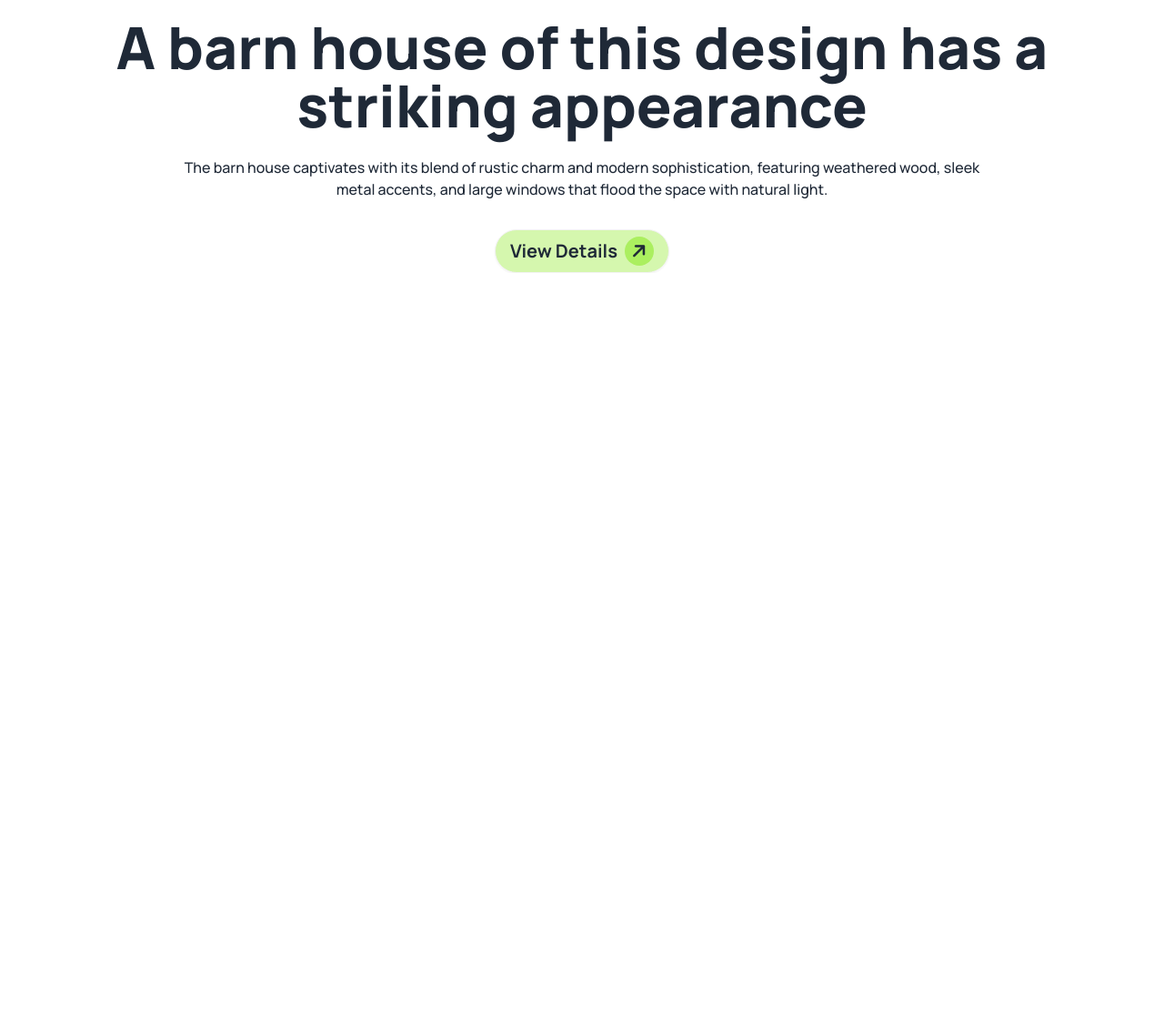
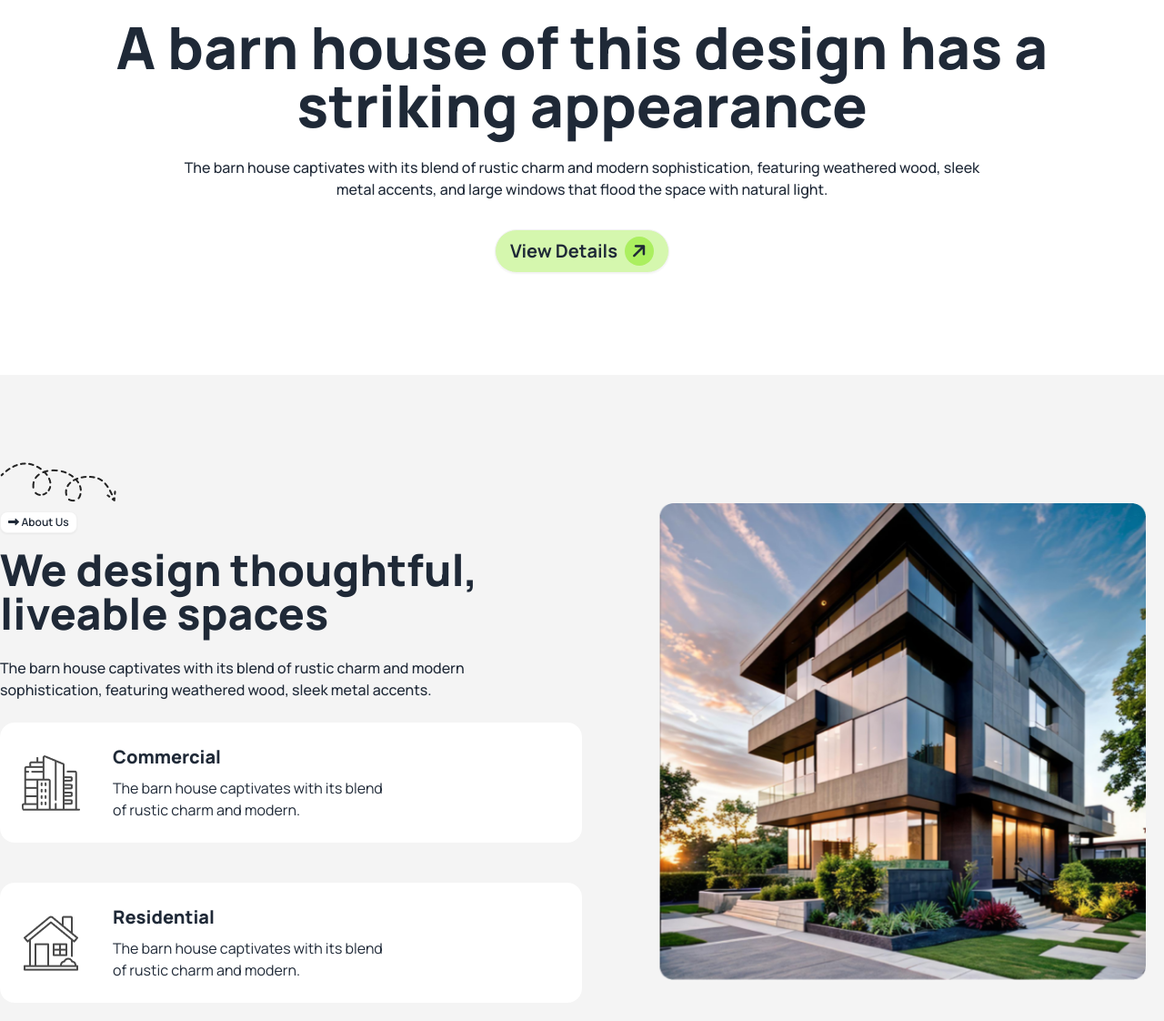
Before and after one commit to abirhasanabid/assaingment-3, a plain HTML site: page index.html in a window 1280 px wide. Shown: the part 534-1656 px from the top of the page at 91% size. Before the commit the page ends 834 px from the top, so only its background shows below. Drawn offline with nearby package versions, Linux system fonts and the light colour scheme.

Commit message:
desing section added

```diff
--- a/index.html
+++ b/index.html
@@ -43,7 +43,7 @@
 
 <body class="manrope">
     <!-- header -->
-    <header>
+    <header class="px-5 md:px-0">
         <!-- navber -->
         <nav class="md:container mx-auto my-10 md:my-14">
             <div class="navbar bg-base-100">
@@ -80,10 +80,8 @@
             </div>
         </nav>
     </header>
-    <!-- main -->
-    <main class="container md:mx-auto px-5 md:px-0">
     <!-- banner section -->
-         <section>
+    <section class="mb-12 md:mb-20 lg:mb-28 px-5 md:px-0">
         <!-- img -->
         <div class="">
             <img class="mx-auto" src="./assets/banner.png" alt="">
@@ -94,12 +92,60 @@
                 A barn house of this design has a <br> striking appearance
             </h1>
             <p class="max-w-4xl mx-auto p-color font-medium pt-6">
-                    The barn house captivates with its blend of rustic charm and modern sophistication, featuring weathered
+                The barn house captivates with its blend of rustic charm and modern sophistication, featuring
+                weathered
                 wood, sleek metal accents, and large windows that flood the space with natural light.
             </p>
             <div class="pt-6 md:pt-8">
                 <button class="btn w-full md:w-auto bg-btn-bg-2 font-bold  md:text-xl rounded-full ">View Details<i
                         class="fa-solid fa-arrow-right -rotate-45 bg-btn-bg-1 w-8 h-8 grid place-items-center rounded-full"></i></button>
+            </div>
+        </div>
+    </section>
+    <!-- main -->
+    <main class="bg-[#F4F4F4]">
+        <!-- design section -->
+        <section class="md:container mx-auto px-5 lg:px-0">
+            <div class="pt-12 md:pt-24 flex flex-col lg:flex-row items-center justify-between mx-auto ">
+                <!-- text -->
+                <div class="lg:w-2/4">
+                    <img class="pb-2 hidden lg:block" src="./assets/Vector.png" alt="">
+                    <button class="btn btn-xs bg-white block lg:inline mx-auto p-color"><i
+                            class="fa-solid fa-right-long"></i> About Us</button>
+                    <h1 class="h-color text-4xl text-center lg:text-start md:text-5xl font-extrabold pt-4 pb-6">
+                        We design thoughtful, <br>liveable spaces
+                    </h1>
+                    <p class="p-color text-center lg:text-start font-medium max-w-[559px] md:mx-auto lg:mx-0">
+                        The barn house captivates with its blend of rustic charm and
+                        modern sophistication, featuring weathered wood, sleek metal accents.
+                    </p>
+                    <!-- cards -->
+                    <div class="md:grid gap-5 md:grid-cols-2 lg:grid-cols-1 mb-5">
+                        <!-- card-1 -->
+                        <div class="card card-side bg-base-100 gap-5 lg:gap-9 mt-6 p-3 lg:p-6">
+                            <figure>
+                                <img src="./assets/commercial.png" alt="Movie" />
+                            </figure>
+                            <div class="">
+                                <h2 class="card-title  font-extrabold md:pb-2">Commercial</h2>
+                                <p>The barn house captivates with its blend <br> of rustic charm and modern.</p>
+                            </div>
+                        </div>
+                        <!-- card-2 -->
+                        <div class="card card-side bg-base-100 gap-5 lg:gap-9 mt-6 p-3 lg:p-6">
+                            <figure>
+                                <img src="./assets/residential.png" alt="Movie" />
+                            </figure>
+                            <div class="">
+                                <h2 class="card-title  font-extrabold md:pb-2">Residential</h2>
+                                <p>The barn house captivates with its blend <br> of rustic charm and modern.</p>
+                            </div>
+                        </div>
+                    </div>
+                </div>
+                <!-- img  -->
+                <div class="md:w-[770px] lg:max-w-xl px-5">
+                    <img class="w-full" src="./assets/Rectangle.png" alt="">
                 </div>
             </div>
         </section>
```
Lines whose indentation alone changed are shown as unchanged.
